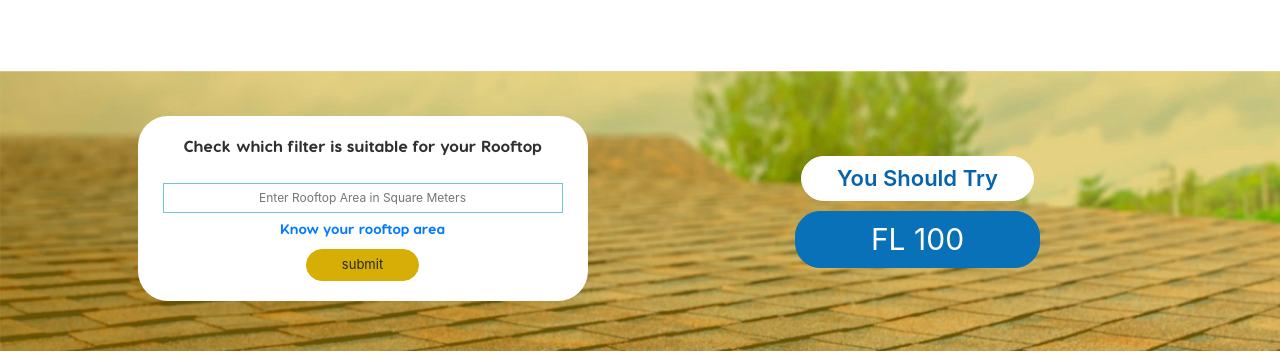
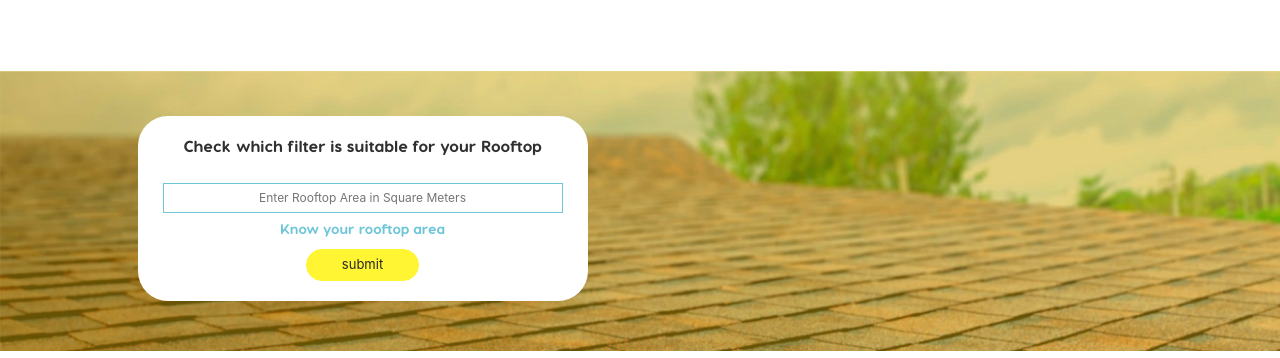
Before and after one commit to rainydev01/Rainy_NextJS, a Next.js app: page / in a window 1280 px wide. Shown: the part 3127-3485 px from the top of the page. Built offline with nearby package versions, Linux system fonts and the light colour scheme.

Commit message:
added functionality to know your filter

```diff
--- a/assets/css/style.css
+++ b/assets/css/style.css
@@ -15,9 +15,8 @@
 }
 
 img.moblogo {
-    display: none;
-}
-
+	display: none;
+}
 
 .main_container {
 	max-width: 740px;
@@ -157,7 +156,7 @@ img {
 	}
 
 	.menu-toggle:checked ~ .header {
-		display: block!important;
+		display: block !important;
 		opacity: 1;
 		transition-delay: 0s;
 	}
@@ -175,69 +174,69 @@ img {
 
 	.hero-text {
 		position: absolute;
-		top: 20%!important;
-		left: 50%!important;
+		top: 20% !important;
+		left: 50% !important;
 		width: 100%;
 		padding: 25px;
 	}
 
 	.banner {
-		margin-top: 10%!important;
+		margin-top: 10% !important;
 	}
 
 	.hero-text h1 {
-		font-size: 25px!important;
+		font-size: 25px !important;
 	}
 
 	.hero-text p {
-		font-size: 20px!important;
+		font-size: 20px !important;
 	}
 
 	.hero-text button {
-		font-size: 13px!important;
+		font-size: 13px !important;
 	}
 
 	.groundwater_bg_home {
-		padding: 0px 0px 0px 0px!important;
+		padding: 0px 0px 0px 0px !important;
 	}
 
 	.about-home {
-		background-size: contain!important;
-		background-position: top!important;
-		padding: 370px 0px 0px 0px!important;
+		background-size: contain !important;
+		background-position: top !important;
+		padding: 370px 0px 0px 0px !important;
 	}
 
 	.about-content {
 		background: #0971b7;
 		color: #fff;
 		max-width: 100%;
-		padding: 10px 15px!important;
+		padding: 10px 15px !important;
 		border-radius: 20px;
-		margin-left: 0px!important;
+		margin-left: 0px !important;
 		margin-top: 10px;
 	}
 
 	.groundwatersimg {
-		padding: 0px 0px!important;
+		padding: 0px 0px !important;
 	}
 
 	.footer-main {
 		background: #0971b7;
-		padding: 0px 0px 0px 0px!important;
-		display: flex!important;
+		padding: 0px 0px 0px 0px !important;
+		display: flex !important;
 	}
 
 	.footer-two {
-		padding: 15px 15px!important;
+		padding: 15px 15px !important;
 	}
 
 	.footer-one {
-		padding: 0px!important;
+		padding: 0px !important;
 	}
 
 	.footer-three {
-		padding: 15px 15px!important;
-		text-align: left!important;
+		padding: 15px 15px !important;
+		text-align: left !important;
 	}
 
 	a.navbar-brand {
@@ -245,13 +244,13 @@ img {
 	}
 
 	.header a {
-		padding: 10px 25px!important;
+		padding: 10px 25px !important;
 	}
 
 	.rooftopfrm {
-		background: #0971b7!important;
-		border-radius: 10px!important;
-		padding: 20px 10px 10px 10px!important;
+		background: #0971b7 !important;
+		border-radius: 10px !important;
+		padding: 20px 10px 10px 10px !important;
 	}
 
 	.mobile-bar img {
@@ -265,39 +264,37 @@ img {
 	}
 
 	header.header.container a img {
-		display: none!important;
-	}
-
-
+		display: none !important;
+	}
 
 	/* ------- journey -------- */
 
 	.timeline > li > .timeline-panel {
-		width: 100%!important;
-		float: left!important;
-		left: 0%!important;
+		width: 100% !important;
+		float: left !important;
+		left: 0% !important;
 	}
 
 	.timeline > li > .right-drop {
-		width: 150px!important;
-		height: 181px!important;
+		width: 150px !important;
+		height: 181px !important;
 	}
 
 	.timeline > li > .left-drop {
-		width: 160px!important;
-		height: 160px!important;
-		top: 20px!important;
-		left: 34.5%!important;
-		margin-left: -90px!important;
+		width: 160px !important;
+		height: 160px !important;
+		top: 20px !important;
+		left: 34.5% !important;
+		margin-left: -90px !important;
 	}
 
 	.enthrotxt {
-		top: 16%!important;
-		left: 50%!important;
+		top: 16% !important;
+		left: 50% !important;
 	}
 
 	.inthemedia {
-		top: 16%!important;
+		top: 16% !important;
 	}
 
 	.container.media-main .col-md-4 {
@@ -309,70 +306,69 @@ img {
 	}
 
 	.award {
-		display: inline-grid!important;
+		display: inline-grid !important;
 	}
 
 	.awrdimgcont {
-		max-width: 100%!important;
-		padding: 5px 0px!important;
+		max-width: 100% !important;
+		padding: 5px 0px !important;
 	}
 
 	.awrdimgcont h3 {
-		font-size: 18px!important;
+		font-size: 18px !important;
 	}
 
 	.entteamtxt {
-		top: 16%!important;
-		left: 10%!important;
+		top: 16% !important;
+		left: 10% !important;
 	}
 
 	p.team-para {
-		padding: 0px 0px 45px 0px!important;
+		padding: 0px 0px 45px 0px !important;
 	}
 
 	.techbnnrtxt {
-		top: 16%!important;
-	}
-
+		top: 16% !important;
+	}
 
 	h5.mb-0 a {
-		font-size: 13px!important;
+		font-size: 13px !important;
 	}
 
 	.card-header {
-		padding: .75rem 0.5rem!important;
+		padding: .75rem 0.5rem !important;
 	}
 
 	.techacrsec {
-		padding: 20px 0px!important;
+		padding: 20px 0px !important;
 	}
 
 	span.mb-span {
 		font-size: 13px !important;
-		padding: 5px 5px!important;
-		margin-left: 20px!important;
+		padding: 5px 5px !important;
+		margin-left: 20px !important;
 	}
 
 	.rnyfltrs {
-		top: 16%!important;
+		top: 16% !important;
 	}
 
 	h1.fl80 {
-		width: 60%!important;
+		width: 60% !important;
 	}
 
 	.yellowbtn button {
 		width: 100%;
-		margin: 5px 15px!important;
+		margin: 5px 15px !important;
 	}
 
 	.yellowbtn {
-		margin-left: -20px!important;
+		margin-left: -20px !important;
 	}
 
 	.rnyfltrbtn {
-		margin: 10px 0px!important;
-		text-align: center!important;
+		margin: 10px 0px !important;
+		text-align: center !important;
 	}
 
 	.gr3 {
@@ -380,17 +376,8 @@ img {
 	}
 
 	.glrymnu {
-		padding: 0px 15px!important;
-	}
-
-
-
-
-
-
-
-
-
+		padding: 0px 15px !important;
+	}
 }
 
 @media only screen and (max-width: 700px) {
@@ -928,8 +915,8 @@ a.diffcolormenu {
 }
 
 .rooftopfrm button {
-	background: #d6ae05;
-	border: 1px solid #d6ae05;
+	background: #fff532;
+	border: 1px solid #fff532;
 	padding: 5px 35px;
 	border-radius: 25px;
 	font-size: 13px;
--- a/components/FilterToSelect.js
+++ b/components/FilterToSelect.js
@@ -1,6 +1,74 @@
-import React, { Fragment } from 'react';
+import React, { Fragment, useState } from 'react';
 
 const FilterToSelect = () => {
+	const [ showButton, setShowButton ] = useState(false);
+	const [ inputValue, setInputValue ] = useState(null);
+	let filterContent = null;
+	const [ buttonValue, setButonValue ] = useState({
+		name: 'FL100',
+		url: 'products/rainy-filters'
+	});
+
+	if (showButton) {
+		filterContent = (
+			<div className="col-md-6">
+				<div className="rghtbtnt">
+					<div className="shouldtry">
+						<button>You Should Try</button>
+					</div>
+					<div className="flhndred">
+						<a href={buttonValue.url}>
+							<button>{buttonValue.name}</button>
+						</a>
+					</div>
+				</div>
+			</div>
+		);
+	}
+
+	const onChangeHandler = (event) => {
+		console.log(event.target.value);
+		setInputValue(event.target.value);
+	};
+
+	const onClickHandler = () => {
+		console.log(inputValue);
+
+		if (inputValue === null) {
+			setButonValue({
+				name: 'FL100',
+				url: 'products/rainy-filters'
+			});
+
+			setShowButton(true);
+		}
+
+		if (inputValue >= 100 && inputValue <= 200) {
+			setButonValue({
+				name: 'FL200',
+				url: 'products/rainy-filters'
+			});
+
+			setShowButton(true);
+		}
+		if (inputValue >= 200 && inputValue <= 300) {
+			setButonValue({
+				name: 'FL300',
+				url: 'products/rainy-filters'
+			});
+
+			setShowButton(true);
+		}
+		if (inputValue > 300) {
+			setButonValue({
+				name: 'FL500',
+				url: 'products/rainy-filters'
+			});
+
+			setShowButton(true);
+		}
+	};
+
 	return (
 		<Fragment>
 			<div className="container-fluid frmsecimg">
@@ -9,22 +77,43 @@ const FilterToSelect = () => {
 						<div className="col-md-6">
 							<div className="rooftopfrm">
 								<h3>Check which filter is suitable for your Rooftop</h3>
-								<input type="text" name="rooftop" placeholder="Enter Rooftop Area in Square Meters" />
+
+								<input
+									type="text"
+									name="rooftop"
+									placeholder="Enter Rooftop Area in Square Meters"
+									value={inputValue}
+									onChange={onChangeHandler}
+								/>
 								<div className="knwyroof">
-									<a href="#">Know your rooftop area</a>
+									<a data-toggle="modal" data-target="#rooftopModal">
+										Know your rooftop area
+									</a>
 								</div>
-								<button>submit</button>
+								<button onClick={onClickHandler}>submit</button>
 							</div>
 						</div>
-						<div className="col-md-6">
-							<div className="rghtbtnt">
-								<div className="shouldtry">
-									<button>You Should Try</button>
-								</div>
-								<div className="flhndred">
-									<button>FL 100</button>
-								</div>
-							</div>
+						{filterContent}
+					</div>
+				</div>
+			</div>
+
+			<div className="modal" id="rooftopModal" tabIndex="-1" role="dialog">
+				<div className="modal-dialog modal-dialog-centered">
+					<div className="modal-content">
+						<div className="modal-header">
+							<h5 className="modal-title">How to check the your rooftop area</h5>
+							<button type="button" className="close" data-dismiss="modal" aria-label="Close">
+								<span aria-hidden="true">&times;</span>
+							</button>
+						</div>
+						<div className="modal-body">
+							<p>Modal body text goes here.</p>
+						</div>
+						<div className="modal-footer">
+							<button type="button" className="btn btn-secondary" data-dismiss="modal">
+								Close
+							</button>
 						</div>
 					</div>
 				</div>
--- a/components/GroundWaterRecharging.js
+++ b/components/GroundWaterRecharging.js
@@ -23,7 +23,7 @@ const GroundWaterRecharging = () => {
 								source and replenishing the water table.
 							</p>
 							<button>
-								Read More <i class="fa fa-angle-right" aria-hidden="true" />
+								Read More <i className="fa fa-angle-right" aria-hidden="true" />
 							</button>
 						</div>
 					</div>
```
